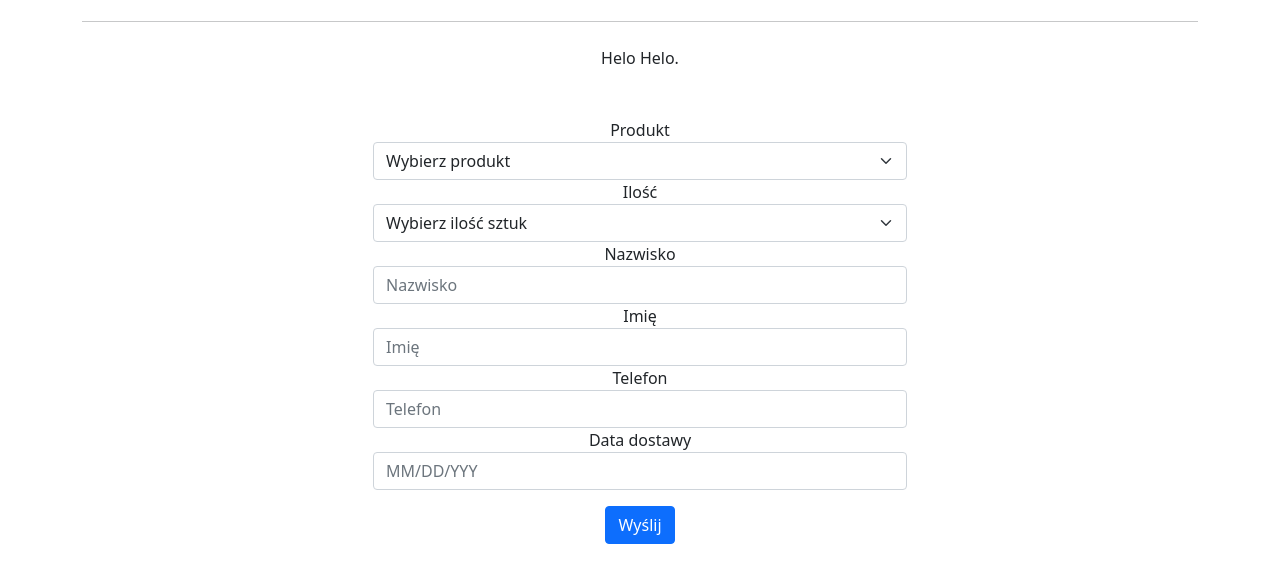
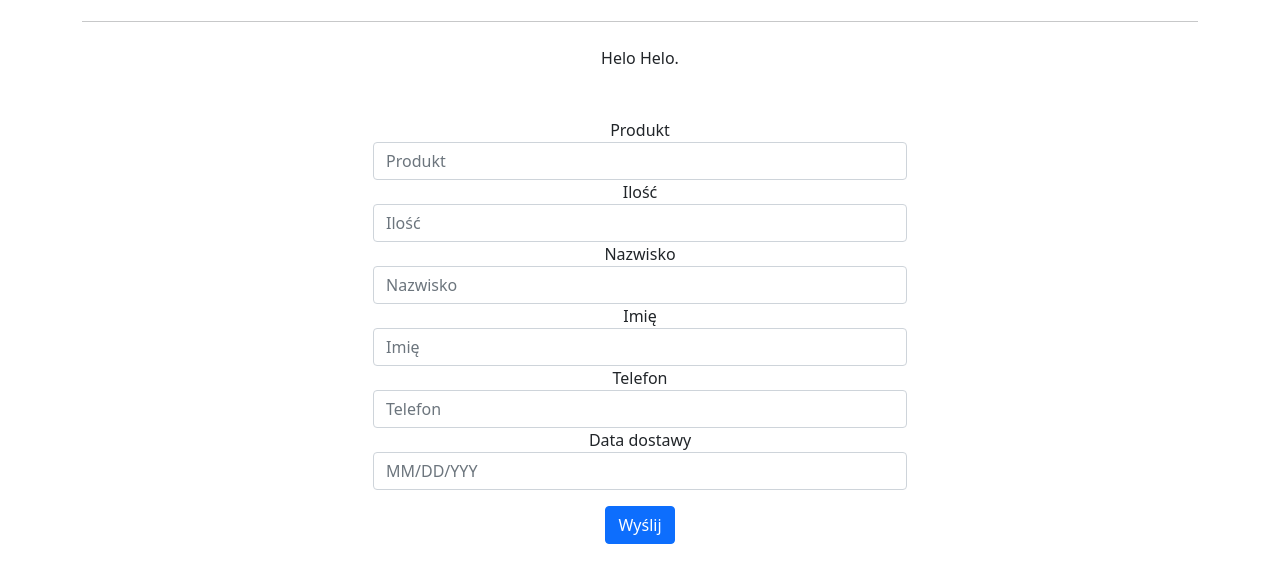
Before and after one commit to kris1pl/order_form, a plain HTML site: page index.html in a window 1280 px wide. Shown: the part 156-738 px from the top of the page. Drawn offline with nearby package versions, Linux system fonts and the light colour scheme.

Commit message:
replaced select fields with text fields

```diff
--- a/index.html
+++ b/index.html
@@ -37,7 +37,7 @@
             <div class="form-group">
               <!-- Date input -->
               <label class="control-label" for="product">Produkt</label>
-              <select class="form-select" aria-label="Default select example" name="entry.1686089943" id="productField">
+              <!-- <select class="form-select" aria-label="Default select example" name="entry.1686089943" id="productField">
                 <option selected>Wybierz produkt</option>
                 <option value="1">Sernik idealny</option>
                 <option value="2">Czekoladowiec</option>
@@ -46,12 +46,13 @@
                 <option value="5">Tort bezowy</option>
                 <option value="6">Sernik baskijski</option>
                 <option value="7">Banoffe</option>
-              </select>
+              </select> -->
+              <input class="form-control" id="productField" name="entry.1686089943" placeholder="Produkt" type="text" />
             </div>
             <div class="form-group">
               <!-- Date input -->
               <label class="control-label" for="quantity">Ilość</label>
-              <select class="form-select" aria-label="Default select example" name="entry.674496224" id="quantityField">
+              <!-- <select class="form-select" aria-label="Default select example" name="entry.674496224" id="quantityField">
                 <option selected>Wybierz ilość sztuk</option>
                 <option value="1">1</option>
                 <option value="2">2</option>
@@ -60,7 +61,8 @@
                 <option value="5">5</option>
                 <option value="6">6</option>
                 <option value="7">7</option>
-              </select>
+              </select> -->
+              <input class="form-control" id="quantityField" name="entry.674496224" placeholder="Ilość" type="text" />
             </div>
 
             <div class="form-group">
```
